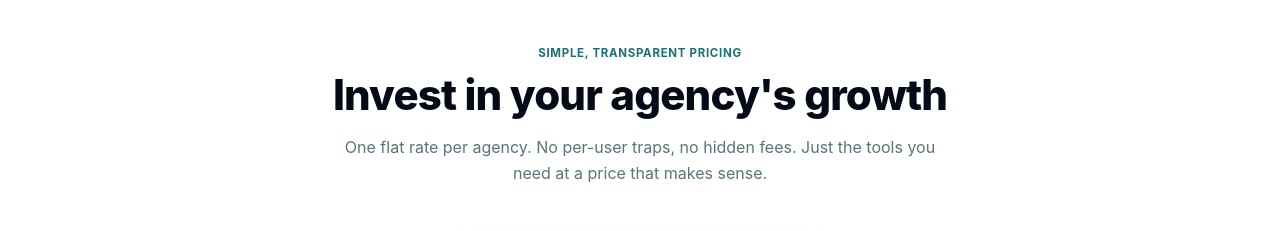
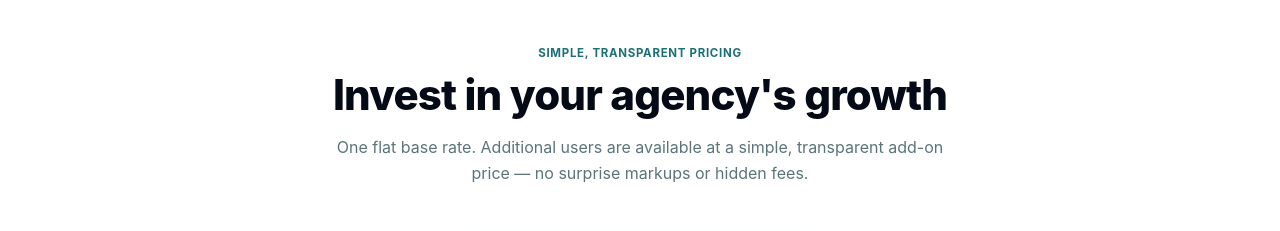
Before and after one commit to rwilliams9542014-droid/AgencyIQ, a React (Vite) app: page / in a window 1280 px wide. Shown: the part 2620-2851 px from the top of the page. Built offline with nearby package versions, Linux system fonts and the light colour scheme; no server answers.

Commit message:
Fix pricing, CRM preview, and add CLAUDE.md

```diff
--- a/src/LandingPage.tsx
+++ b/src/LandingPage.tsx
@@ -264,7 +264,7 @@ export default function LandingPage({ onEnterCrm }: { onEnterCrm: () => void })
           <div className="lp-section-head">
             <span className="lp-kicker lp-kicker--dark">Simple, transparent pricing</span>
             <h2>Invest in your agency's growth</h2>
-            <p>One flat rate per agency. No per-user traps, no hidden fees. Just the tools you need at a price that makes sense.</p>
+            <p>One flat base rate. Additional users are available at a simple, transparent add-on price — no surprise markups or hidden fees.</p>
           </div>
 
           <div className="lp-plans-grid">
--- a/src/main.tsx
+++ b/src/main.tsx
@@ -5,13 +5,21 @@ import App from './App.tsx'
 import LandingPage from './LandingPage.tsx'
 
 function Root() {
-  // Start in CRM if the URL path is /app, otherwise show the landing page
   const [view, setView] = useState<'landing' | 'app'>(() =>
-    window.location.pathname === '/app' ? 'app' : 'landing'
+    window.location.hash === '#app' ||
+    window.location.search.includes('view=app') ||
+    window.location.pathname === '/app'
+      ? 'app'
+      : 'landing'
   )
 
+  const enterCrm = () => {
+    window.location.hash = '#app'
+    setView('app')
+  }
+
   if (view === 'app') return <App />
-  return <LandingPage onEnterCrm={() => setView('app')} />
+  return <LandingPage onEnterCrm={enterCrm} />
 }
 
 createRoot(document.getElementById('root')!).render(
```
Also changed, not shown: 1 other file (tests, documents, lock files or other folders).
